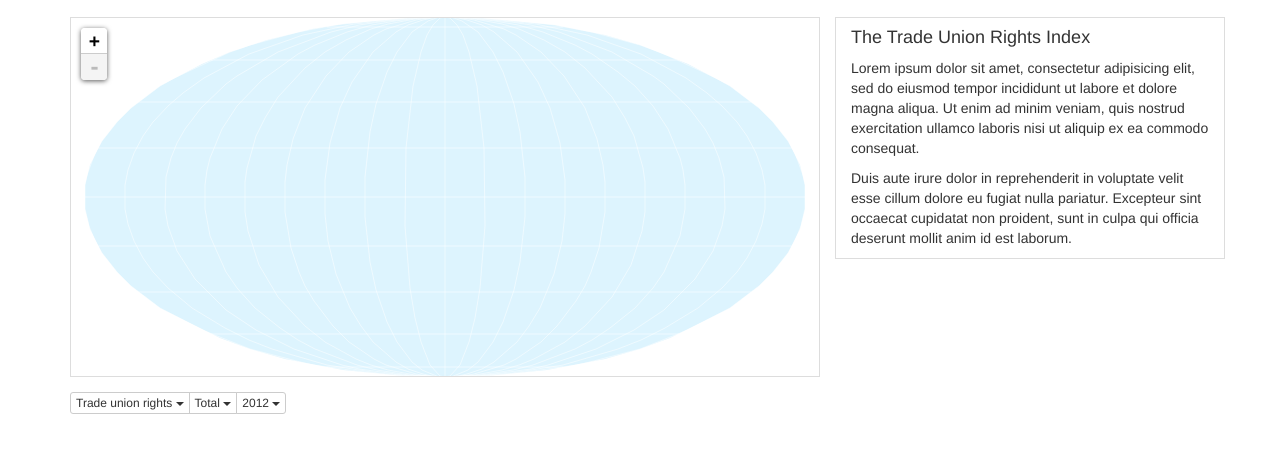
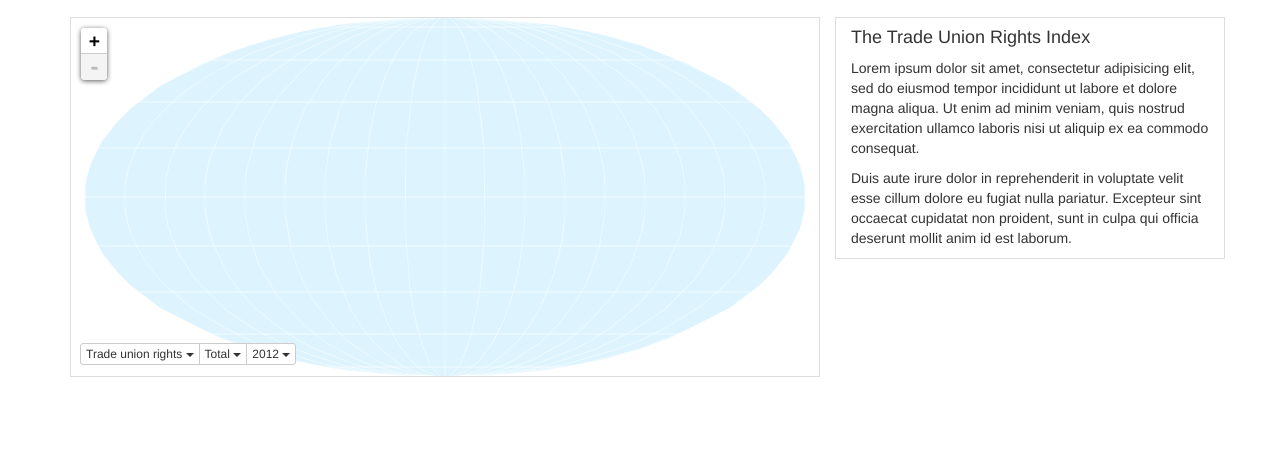
Before and after one commit to imclab/trade-union-rights, a website: page src/index.html in a window 1280 px wide. Shown: the part 53-506 px from the top of the page. Drawn offline with Linux system fonts and the light colour scheme; no server answers.

Commit message:
Position indicator control on map

```diff
--- a/src/css/site.css
+++ b/src/css/site.css
@@ -18,7 +18,6 @@ body {
   width: 100%;
   height: 360px;
   border: 1px solid #ddd;
-  margin-bottom: 15px;
 }
 
 #country {
@@ -94,3 +93,8 @@ body {
 .criterion {
   font-size: 11px;
 }
+
+#indicator-control {
+  margin-top: -34px;
+  margin-left: 10px;
+}
--- a/src/index.html
+++ b/src/index.html
@@ -51,7 +51,7 @@
           <div id="map-nav-pane" class="toggle-pane">
 
             <div id="map"></div>
-
+            <div id="indicator-control">
               <div class="btn-group btn-group-xs">
                 <div class="btn-group btn-group-xs">
                   <button type="button" class="btn btn-default dropdown-toggle" data-toggle="dropdown">
@@ -90,6 +90,10 @@
                   </ul>
                 </div>
               </div>
+            </div>
+
+
+
 
           </div>
 
--- a/src/js/site.js
+++ b/src/js/site.js
@@ -79,6 +79,8 @@ $(function() {
         clickable: false
       }
     }).addTo(map);
+
+    createLayerSwitcher();
   }
 
   function createMap(countries) {
@@ -278,4 +280,23 @@ $(function() {
     $('#criteria tbody').append(html);
   }
 
+  function createLayerSwitcher () {
+    //var layerControl = L.control({
+    //  position: 'bottomleft'
+    //});
+    //layerControl.onAdd = function(map){
+      var div = L.DomUtil.create('div', 'leaflet-control-indicators');
+      var html = '<div class="btn-group btn-group-xs">';
+      html += '<div class="btn-group btn-group-xs"><button type="button" class="btn btn-default dropdown-toggle" data-toggle="dropdown">Trade union rights<span class="caret"></span></button><ul class="dropdown-menu"><li><a href="#">Trade union rights</a></li><li><a href="#">Fundamental civil liberties</a></li><li><a href="#">Freedom of association rights</a></li><li><a href="#">Collective bargaining rights</a></li><li><a href="#">Right to strike</a></li></ul></div>';
+      html += '<div class="btn-group btn-group-xs"><button type="button" class="btn btn-default dropdown-toggle" data-toggle="dropdown">Total<span class="caret"></span></button><ul class="dropdown-menu"><li><a href="#">Total</a></li><li><a href="#">De jure</a></li><li><a href="#">De facto</a></li></ul></div>';
+      html += '<div class="btn-group btn-group-xs"><button type="button" class="btn btn-default dropdown-toggle" data-toggle="dropdown">2012<span class="caret"></span></button><ul class="dropdown-menu"><li><a href="#">2012</a></li><li><a href="#">2009</a></li><li><a href="#">2005</a></li><li><a href="#">2000</a></li></ul></div>';
+      html += '</div>';
+      div.innerHTML = html;
+      //return div;
+    //};
+    //layerControl.addTo(map);
+  }
+
+
+
 });
```
Lines whose indentation alone changed are shown as unchanged.
